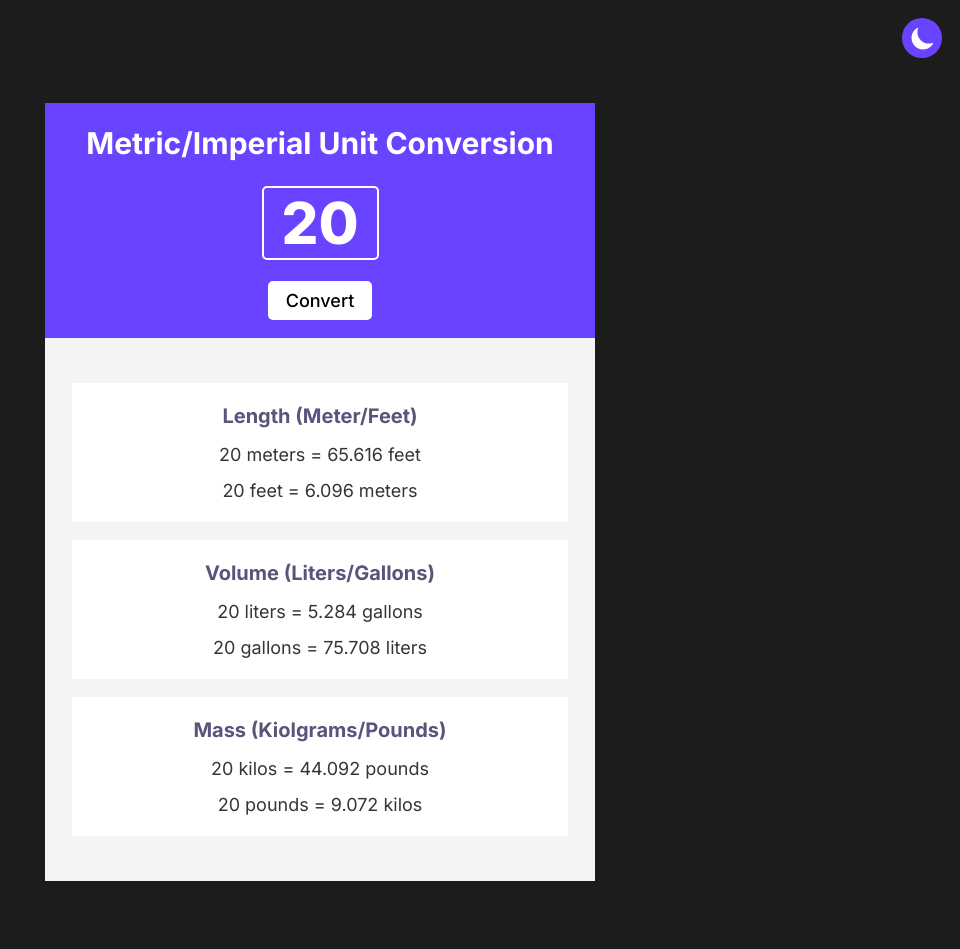
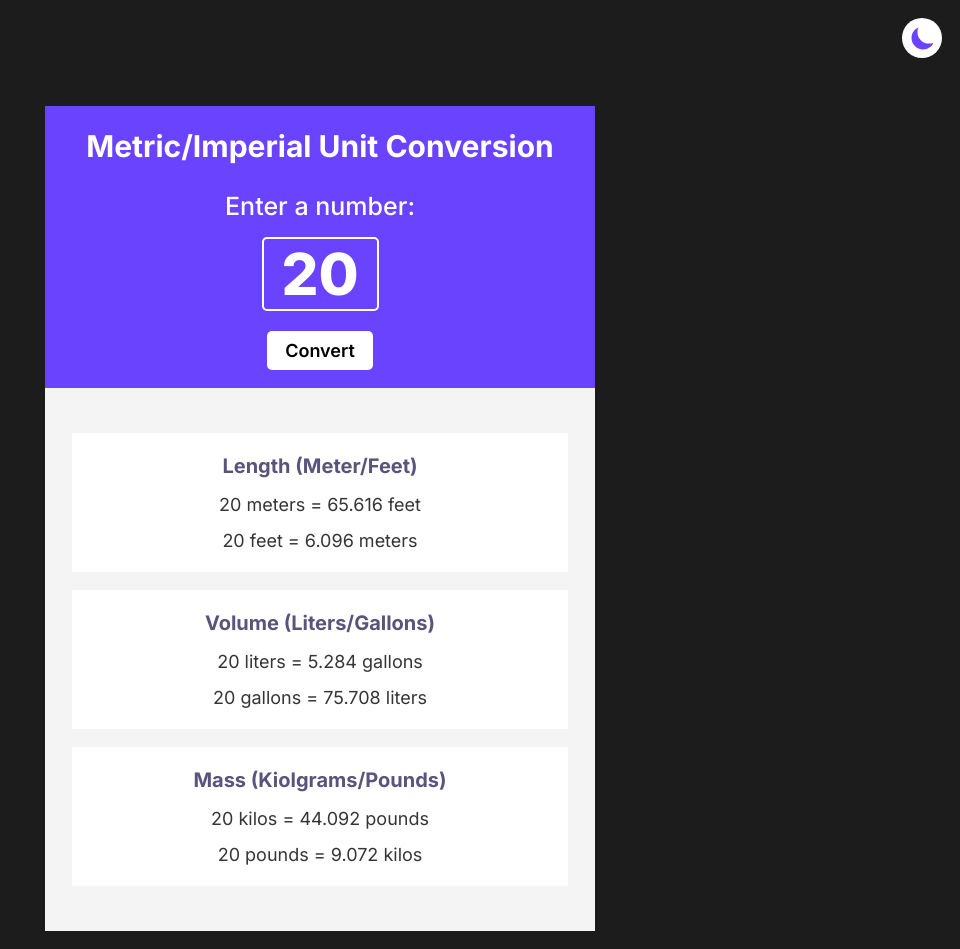
Before and after one commit to Cleshy/Unit-Converter, a plain HTML site: page index.html in a window 1280 px wide. Shown: the whole page, without its empty margins (320-1280 px from the left). Before the commit the page ends 899 px from the top, so only its background shows below. Drawn offline with nearby package versions, Linux system fonts and the light colour scheme.

Commit message:
Refactoring - semantic html, cleaner JavaScript

```diff
--- a/index.html
+++ b/index.html
@@ -14,20 +14,37 @@
     <link rel="stylesheet" href="styles.css" />
   </head>
   <body>
-    <div class="container">
-      <p class="error-message">Please enter a valid number!</p>
+    <main class="container">
+      <p class="error-message" role="alert" aria-live="polite"></p>
       <div class="icon-container">
-        <ion-icon class="icon icon-dark" name="moon-sharp"></ion-icon>
-        <ion-icon class="icon icon-light hidden" name="sunny-sharp"></ion-icon>
+        <button
+          aria-label="Enable dark mode"
+          aria-pressed="false"
+          class="mode-toggler"
+        >
+          <ion-icon class="icon" name="moon-sharp"></ion-icon>
+          <ion-icon class="icon hidden" name="sunny-sharp"></ion-icon>
+        </button>
       </div>
       <div class="card">
         <div class="card-top">
           <h1 class="card-title">Metric/Imperial Unit Conversion</h1>
-          <input class="input" id="input-el" type="number" min="1" value="20" />
+          <div class="input-container">
+            <label for="input-el" class="input-label">Enter a number:</label>
+            <input
+              class="input"
+              id="input-el"
+              type="number"
+              min="1"
+              value="20"
+              max="5000"
+              step="1"
+            />
+          </div>
           <button id="convert-btn" class="btn">Convert</button>
         </div>
         <div class="card-bottom">
-          <div class="card-info">
+          <section class="card-info">
             <h3 class="card-heading">Length (Meter/Feet)</h3>
             <p class="card-description">
               <span class="input-value">20</span> meters =
@@ -37,7 +54,7 @@
               <span class="input-value">20</span> feet =
               <span data-unit="meter" class="conversion">6.096</span> meters
             </p>
-          </div>
+          </section>
           <div class="card-info">
             <h3 class="card-heading">Volume (Liters/Gallons)</h3>
             <p class="card-description">
@@ -62,7 +79,7 @@
           </div>
         </div>
       </div>
-    </div>
+    </main>
     <!-- Ionicons -->
     <script
       type="module"
--- a/script.js
+++ b/script.js
@@ -1,17 +1,3 @@
-/*
-
-1 meter = 3.281 feet
-1 liter = 0.264 gallon
-1 kilogram = 2.204 pound
-
-Requirements:
-
-- Follow the design spec
-- Generate all conversions when the user clicks "Convert"
-- Round the numbers down to three decimal places
-
-*/
-
 const CONVERSION_RATES = {
   meterToFeet: 3.281,
   feetToMeter: 0.3048,
@@ -21,29 +7,32 @@ const CONVERSION_RATES = {
   poundToKg: 0.4536,
 };
 
+const INPUT_MIN_VALUE = 1;
+const INPUT_MAX_VALUE = 10000;
+
 const inputEl = document.getElementById("input-el");
 const convertBtn = document.getElementById("convert-btn");
 const iconContainer = document.querySelector(".icon-container");
 const errorMessage = document.querySelector(".error-message");
 
-console.log(iconContainer);
-
 const inputTexts = document.querySelectorAll(".input-value");
 const conversionTexts = document.querySelectorAll(".conversion");
 
 convertBtn.addEventListener("click", function () {
-  const inputValue = parseFloat(inputEl.value);
+  if (
+    inputEl.value >= INPUT_MIN_VALUE &&
+    inputEl.value <= INPUT_MAX_VALUE &&
+    !isNaN(inputEl.value)
+  ) {
+    const inputValue = parseFloat(inputEl.value);
 
-  if (!isNaN(inputValue) && inputValue > 0) {
     const conversions = calculateConversions(inputValue);
     setCurrentValueTexts(inputValue);
     setConversionValues(conversions);
   } else {
-    errorMessage.classList.add("show");
-
-    setTimeout(function () {
-      errorMessage.classList.remove("show");
-    }, 2000);
+    showErrorMessage(
+      `Please enter a number between ${INPUT_MIN_VALUE} and ${INPUT_MAX_VALUE}!`
+    );
   }
 });
 
@@ -86,19 +75,40 @@ function setConversionValues(conversions) {
 
 document.addEventListener("DOMContentLoaded", () => {
   const body = document.body;
-  const icons = document.querySelectorAll(".icon");
+  const modeToggleBtn = document.querySelector(".mode-toggler");
+  const icons = modeToggleBtn.querySelectorAll("ion-icon");
   const isDarkMode = localStorage.getItem("theme") === "dark";
 
   body.classList.toggle("dark-mode", isDarkMode);
   icons[0].classList.toggle("hidden", isDarkMode);
   icons[1].classList.toggle("hidden", !isDarkMode);
 
-  icons.forEach((icon) => {
-    icon.addEventListener("click", () => {
-      const darkModeEnabled = body.classList.toggle("dark-mode");
-      localStorage.setItem("theme", darkModeEnabled ? "dark" : "light");
+  modeToggleBtn.setAttribute(
+    "aria-label",
+    isDarkMode ? "Enable light mode" : "Enable dark mode"
+  );
+  modeToggleBtn.setAttribute("aria-pressed", isDarkMode);
 
-      icons.forEach((i) => i.classList.toggle("hidden"));
-    });
+  modeToggleBtn.addEventListener("click", () => {
+    const darkModeEnabled = body.classList.toggle("dark-mode");
+    localStorage.setItem("theme", darkModeEnabled ? "dark" : "light");
+
+    icons.forEach((icon) => icon.classList.toggle("hidden"));
+
+    modeToggleBtn.setAttribute(
+      "aria-label",
+      darkModeEnabled ? "Enable light mode" : "Enable dark mode"
+    );
+
+    modeToggleBtn.setAttribute("aria-pressed", darkModeEnabled);
   });
 });
+
+function showErrorMessage(message) {
+  errorMessage.textContent = message;
+  errorMessage.classList.add("show");
+
+  setTimeout(() => {
+    errorMessage.classList.remove("show");
+  }, 2500);
+}
--- a/styles.css
+++ b/styles.css
@@ -96,6 +96,12 @@ body {
   font-size: 3rem;
 }
 
+.input-container {
+  display: flex;
+  flex-direction: column;
+  align-items: center;
+}
+
 .card-heading {
   margin-bottom: 0.5em;
   font-size: 1.6rem;
@@ -123,7 +129,6 @@ ion-icon {
   padding: 0.3em;
   color: var(--bg-card-top);
   background-color: #fff;
-  cursor: pointer;
 }
 
 .icon-dark {
@@ -139,7 +144,7 @@ ion-icon {
 .input {
   display: inline-block;
   font-size: 5.8rem;
-  margin: 0.35em;
+  margin: 0.2em 0.35em 0.35em 0.35em;
   text-align: center;
   background-color: var(--bg-card-top);
   border: 2px solid #fff;
@@ -162,6 +167,12 @@ input[type="number"] {
   -moz-appearance: textfield;
 }
 
+.input-label {
+  font-size: 2.5rem;
+  font-weight: 500;
+  margin-top: 0.75em;
+}
+
 .btn {
   display: block;
   font-family: inherit;
@@ -171,7 +182,14 @@ input[type="number"] {
   border-radius: 5px;
   font-size: inherit;
   background-color: #fff;
-  font-weight: 500;
+  font-weight: 600;
+  cursor: pointer;
+}
+
+.mode-toggler {
+  background-color: inherit;
+  border: none;
+  cursor: pointer;
 }
 
 /* ============
```
